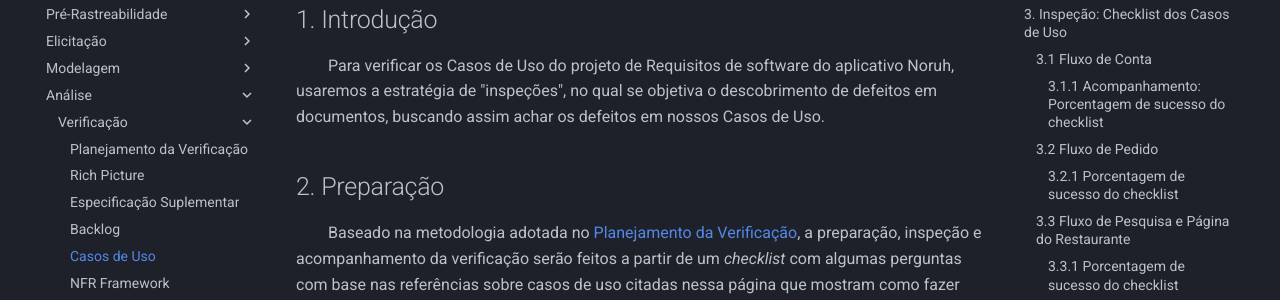
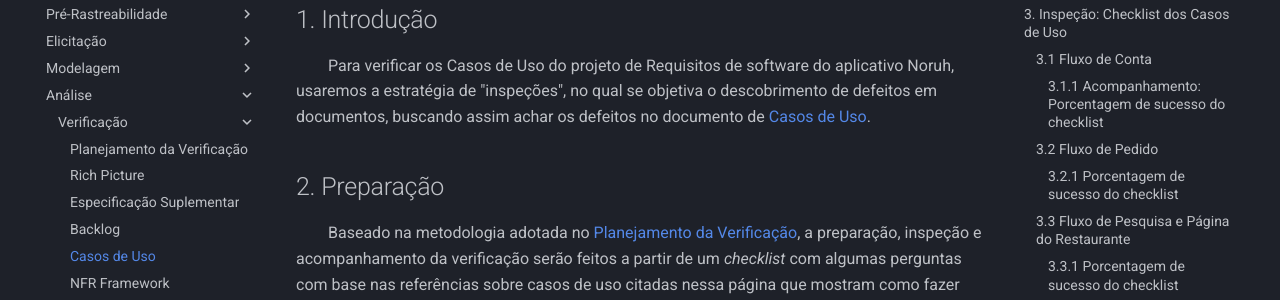
Before and after one commit to Thiab394/2022.1-Noruh, an MkDocs documentation site: the page built from docs/analise/verificacao/inspecaoCasosDeUso.md, in a window 1280 px wide and 900 px high. Shown: the part 178-478 px from the top of the window. Built offline with MkDocs 1.6.1 and Material for MkDocs 9.7.7, drawn with Linux system fonts in a browser that asks for light colours; some of the changed lines change nothing that is shown; some of the changed text lies outside the part shown.

Commit message:
Correções na verificação dos Casos de Uso

```diff
--- a/docs/analise/verificacao/inspecaoCasosDeUso.md
+++ b/docs/analise/verificacao/inspecaoCasosDeUso.md
@@ -1,6 +1,6 @@
 ## 1. Introdução
 
-&emsp;&emsp;Para verificar os Casos de Uso do projeto de Requisitos de software do aplicativo Noruh, usaremos a estratégia de "inspeções", no qual se objetiva o descobrimento de defeitos em documentos, buscando assim achar os defeitos em nossos Casos de Uso.
+&emsp;&emsp;Para verificar os Casos de Uso do projeto de Requisitos de software do aplicativo Noruh, usaremos a estratégia de "inspeções", no qual se objetiva o descobrimento de defeitos em documentos, buscando assim achar os defeitos no documento de [Casos de Uso](../../modelagem/casosDeUso.md).
 
 ## 2. Preparação
 
@@ -63,7 +63,7 @@
 - 0 ERROS e 12 ACERTOS
 - 100% de acertos
 
-<center>![graficoFluxoConta](../../assets/verificacao/graficoFluxoConta.png)</center>
+<center>![graficoFluxoConta](../../assets/verificacao/grafico100porcento.png)</center>
 
 <figcaption align='center'>
     <b>Gráfico 1: Porcentagem de sucesso do checklist de Fluxo de Conta </b>
@@ -201,7 +201,7 @@
 ## 4.2 Gráficos da Porcentagem de Sucesso
 &emsp;&emsp;A versão 2 do gráfico de acompanhamento da porcentagem de sucesso dos checklists de todos os fluxos pode ser encontrado abaixo:
 
-<center>![graficoTodosFluxos](../../assets/verificacao/graficoFluxoConta.png)</center>
+<center>![graficoTodosFluxos](../../assets/verificacao/grafico100porcento.png)</center>
 
 <figcaption align='center'>
     <b>Gráfico 4: Porcentagem de sucesso do checklist de Todos os Fluxos </b>
```
Also changed, not shown: docs/assets/verificacao/grafico100porcento.png (added), docs/assets/verificacao/graficoFluxoConta.png (deleted).
